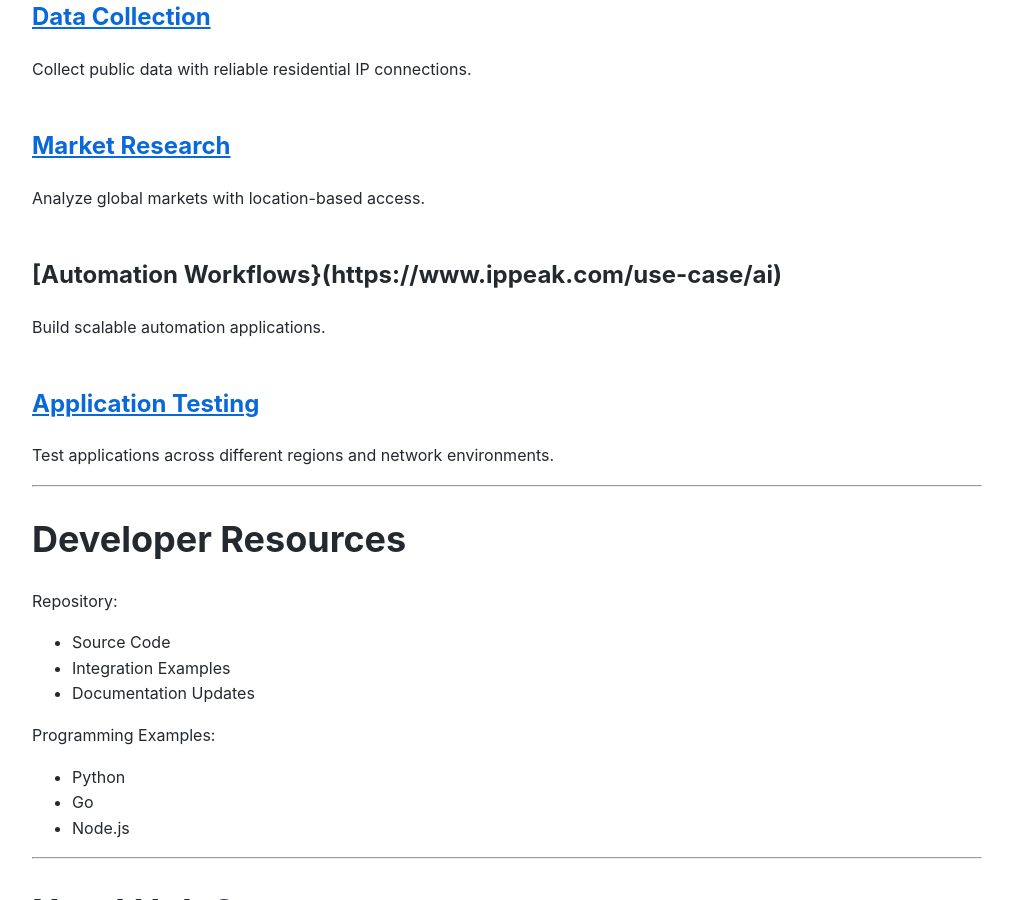
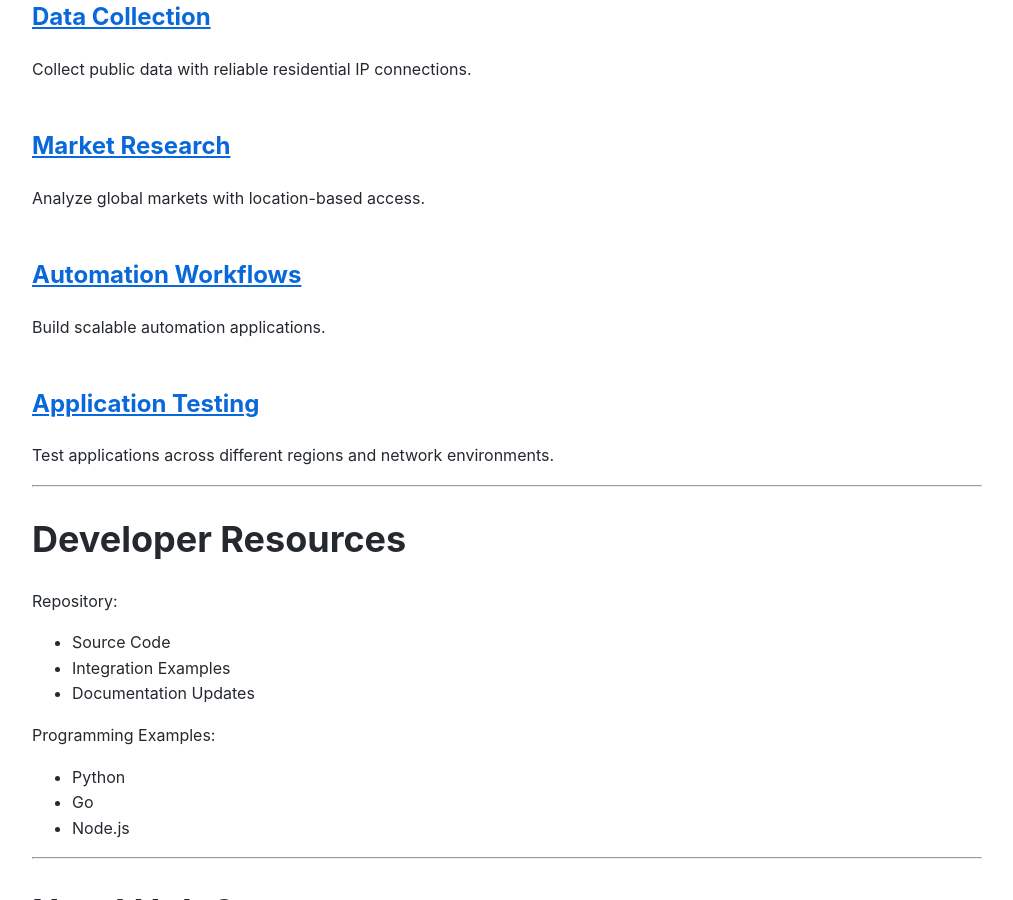
Before and after one commit to IPPeak/IPPeak-Residential-Proxy, a Jekyll site: the page built from docs/index.md, in a window 1280 px wide and 900 px high, scrolled down 2983 px. Shown: the whole window, without its empty margins (133-1146 px from the left). Built offline with Jekyll 4.4.1, drawn with Linux system fonts in a browser that asks for light colours.

Commit message:
Fix markdown link syntax in index.md

```diff
--- a/docs/index.md
+++ b/docs/index.md
@@ -167,7 +167,7 @@ Collect public data with reliable residential IP connections.
 Analyze global markets with location-based access.
 
 
-## [Automation Workflows}(https://www.ippeak.com/use-case/ai)
+## [Automation Workflows](https://www.ippeak.com/use-case/ai)
 
 Build scalable automation applications.
 
```
